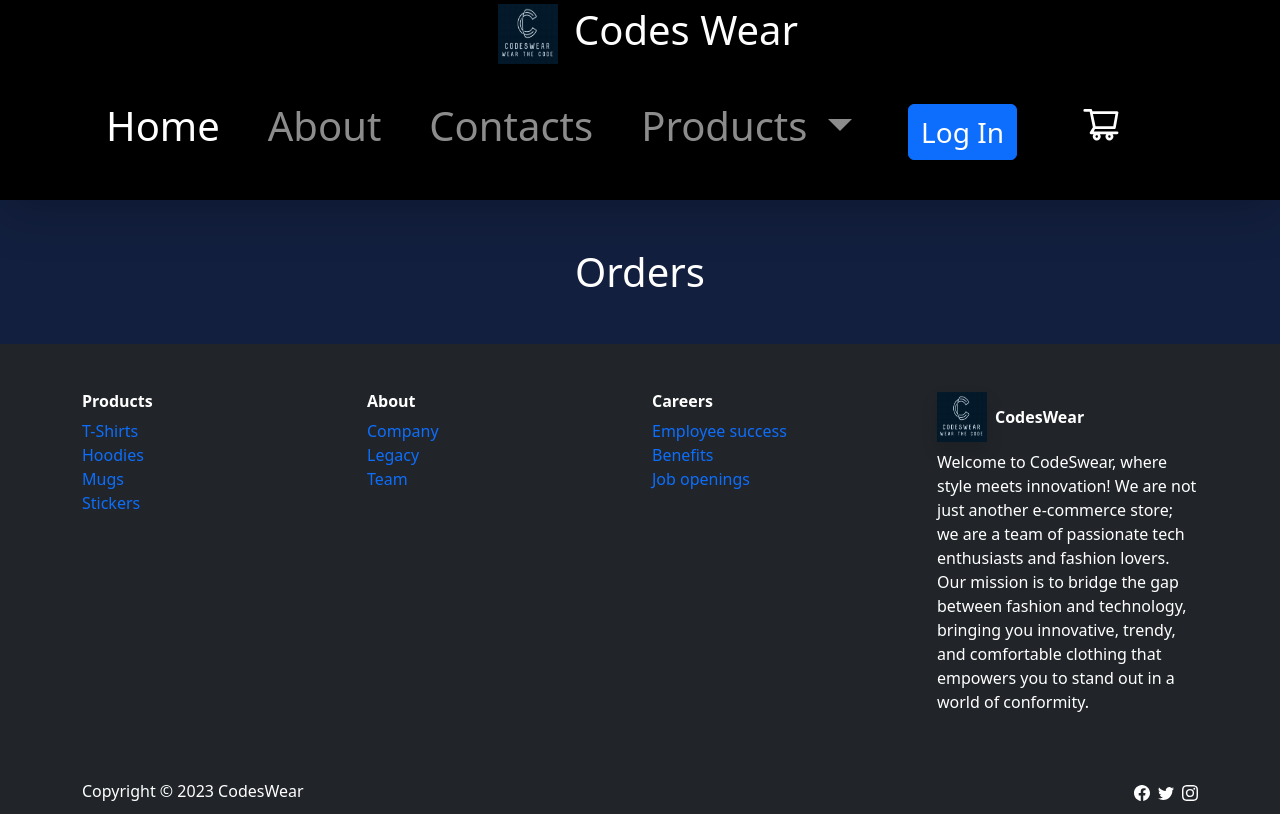
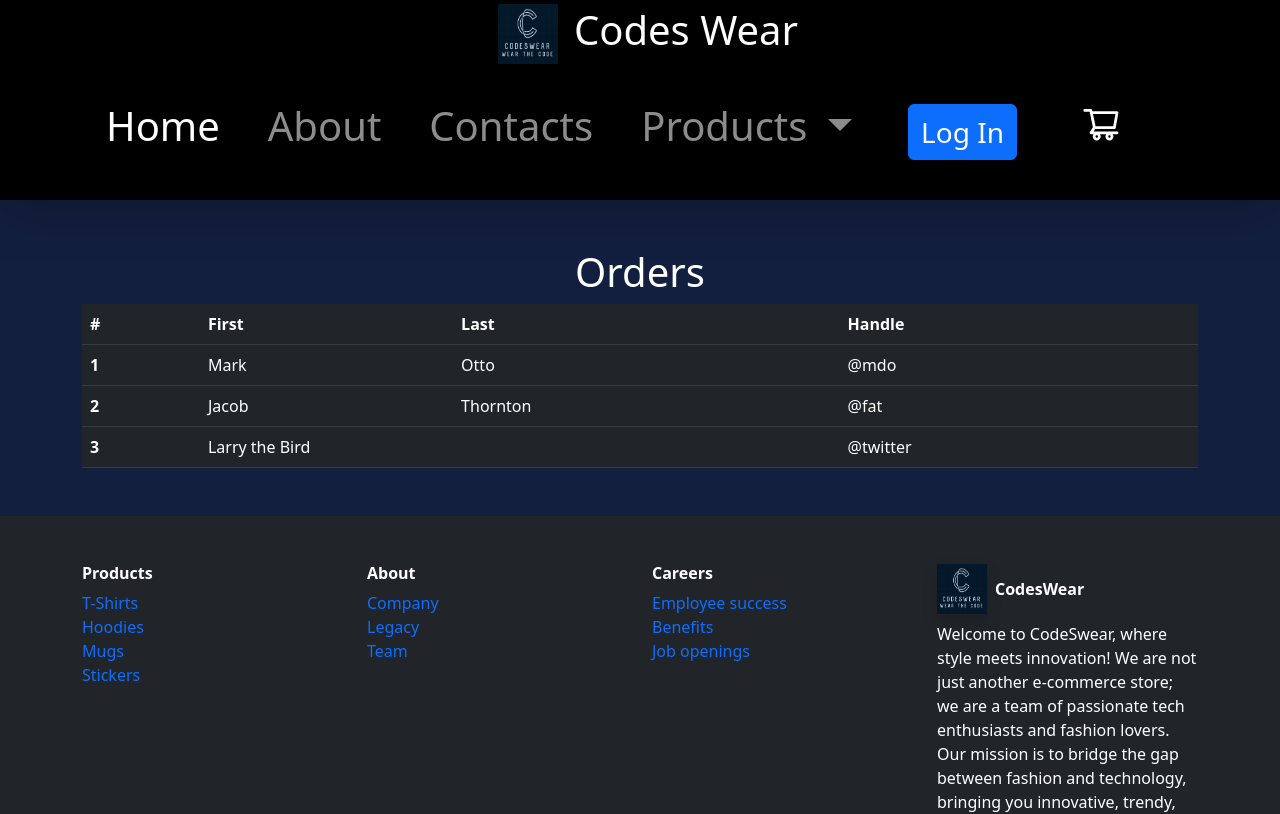
Before and after one commit to BUFONJOKER/CODES-WEAR, a Next.js app: page /orders in a window 1280 px wide. Shown: the top 814 px of the page. Built offline with nearby package versions, Linux system fonts and the light colour scheme.

Commit message:
orders page created

```diff
--- a/pages/orders.js
+++ b/pages/orders.js
@@ -3,7 +3,38 @@ import React from 'react'
 function orders() {
   return (
     <div>
-        <h1 className='text-white text-center mt-5'>Orders</h1>
+      <h1 className='text-white text-center mt-5'>Orders</h1>
+      <div className="container">
+      <table className="table table-hover table-dark">
+        <thead>
+          <tr>
+            <th scope="col">#</th>
+            <th scope="col">First</th>
+            <th scope="col">Last</th>
+            <th scope="col">Handle</th>
+          </tr>
+        </thead>
+        <tbody>
+          <tr>
+            <th scope="row">1</th>
+            <td>Mark</td>
+            <td>Otto</td>
+            <td>@mdo</td>
+          </tr>
+          <tr>
+            <th scope="row">2</th>
+            <td>Jacob</td>
+            <td>Thornton</td>
+            <td>@fat</td>
+          </tr>
+          <tr>
+            <th scope="row">3</th>
+            <td colspan="2">Larry the Bird</td>
+            <td>@twitter</td>
+          </tr>
+        </tbody>
+      </table>
+      </div>
     </div>
   )
 }
```
